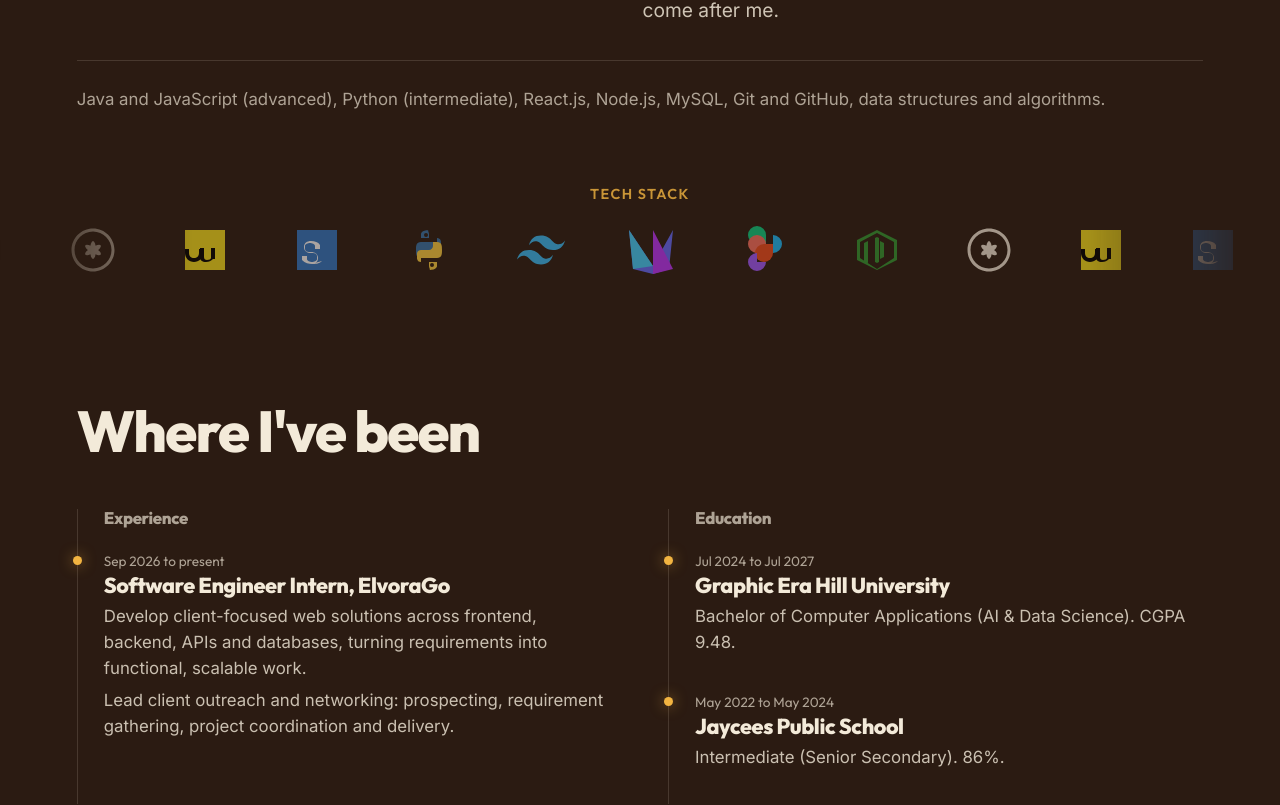
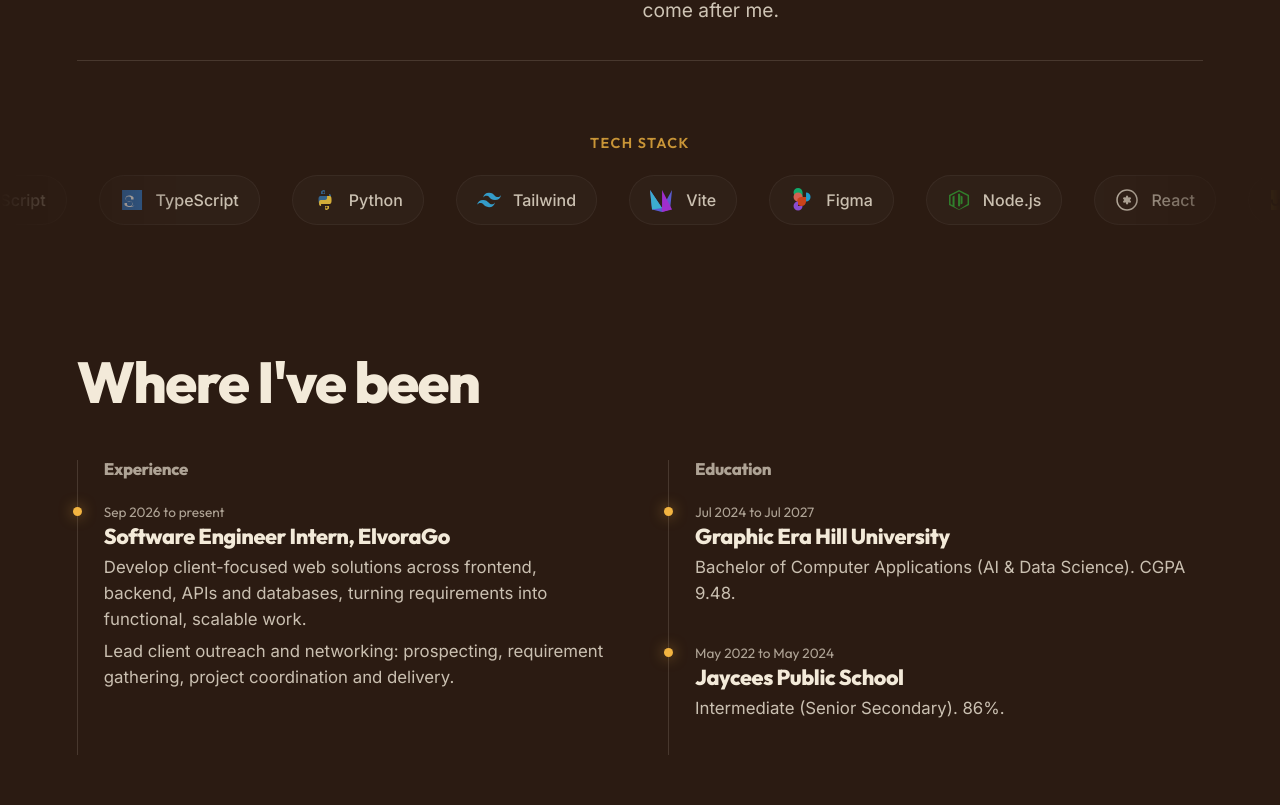
Before and after one commit to priyanshubishtme/new-portfoliio-site, a React (Vite) app: page / in a window 1280 px wide. Shown: the part 6157-6962 px from the top of the page. Built offline with nearby package versions, Linux system fonts and the light colour scheme.

Commit message:
Fix: remove skills paragraph and upgrade tech stack strip layout

```diff
--- a/src/components/TechStackStrip.css
+++ b/src/components/TechStackStrip.css
@@ -34,22 +34,45 @@
 }
 
 .tech-strip__item {
-  width: 48px;
-  height: 48px;
-  margin: 0 32px;
-  opacity: 0.6;
-  transition: opacity 0.3s, transform 0.3s;
+  display: flex;
+  align-items: center;
+  gap: 12px;
+  margin: 0 16px;
+  padding: 12px 20px;
+  background: rgba(255, 255, 255, 0.03);
+  border: 1px solid rgba(255, 255, 255, 0.06);
+  border-radius: 50px;
+  opacity: 0.8;
+  transition: opacity 0.3s, transform 0.3s, background 0.3s;
 }
 
 .tech-strip__item:hover {
   opacity: 1;
-  transform: scale(1.1);
+  transform: scale(1.05);
+  background: rgba(255, 255, 255, 0.08);
+  border-color: rgba(242, 180, 65, 0.3);
 }
 
-.tech-strip__item svg {
+.tech-strip__icon {
+  width: 24px;
+  height: 24px;
+  display: flex;
+  align-items: center;
+  justify-content: center;
+}
+
+.tech-strip__icon svg {
   width: 100%;
   height: 100%;
   display: block;
+}
+
+.tech-strip__name {
+  font-family: var(--prose);
+  font-size: 1rem;
+  font-weight: 500;
+  color: var(--cream);
+  white-space: nowrap;
 }
 
 @keyframes techMarquee {
--- a/src/components/TechStackStrip.jsx
+++ b/src/components/TechStackStrip.jsx
@@ -19,12 +19,13 @@ export default function TechStackStrip() {
       <div className="tech-strip__label">TECH STACK</div>
       <div className="tech-strip__inner">
         {loop.map((tech, i) => (
-          <div
-            key={i}
-            className="tech-strip__item"
-            dangerouslySetInnerHTML={{ __html: tech.svg }}
-            title={tech.name}
-          />
+          <div key={i} className="tech-strip__item" title={tech.name}>
+            <div
+              className="tech-strip__icon"
+              dangerouslySetInnerHTML={{ __html: tech.svg }}
+            />
+            <span className="tech-strip__name">{tech.name}</span>
+          </div>
         ))}
       </div>
     </div>
--- a/src/pages/Home.jsx
+++ b/src/pages/Home.jsx
@@ -61,7 +61,6 @@ export default function Home() {
                 </div>
               ))}
             </div>
-            <p className="what-skills">{journeyData.skills}</p>
             <TechStackStrip />
           </div>
         </section>
```
